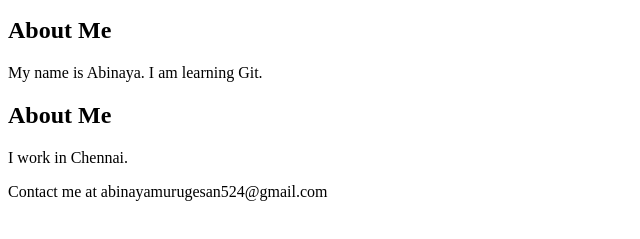
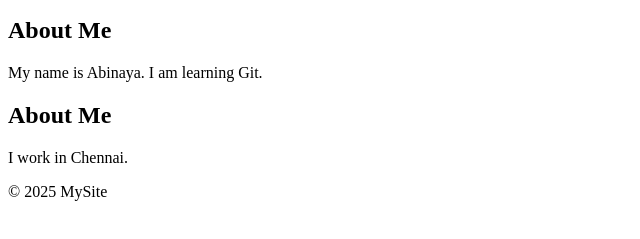
Before and after one commit to abinaya-murugesan28/Git-Assignment-Module-02, a plain HTML site: page index.html in a window 1280 px wide. Shown: the part 101-340 px from the top of the page, without its empty margins (0-640 px from the left). Drawn offline with Linux system fonts and the light colour scheme.

Commit message:
Update copyright footer

```diff
--- a/index.html
+++ b/index.html
@@ -16,7 +16,7 @@
 <section>
     <h2>About Me</h2>
     <p>I work in Chennai.</p>
-<footer>Contact me at abinayamurugesan524@gmail.com</footer>
+<footer>© 2025 MySite</footer>
 </section>
 
 </body>
```
